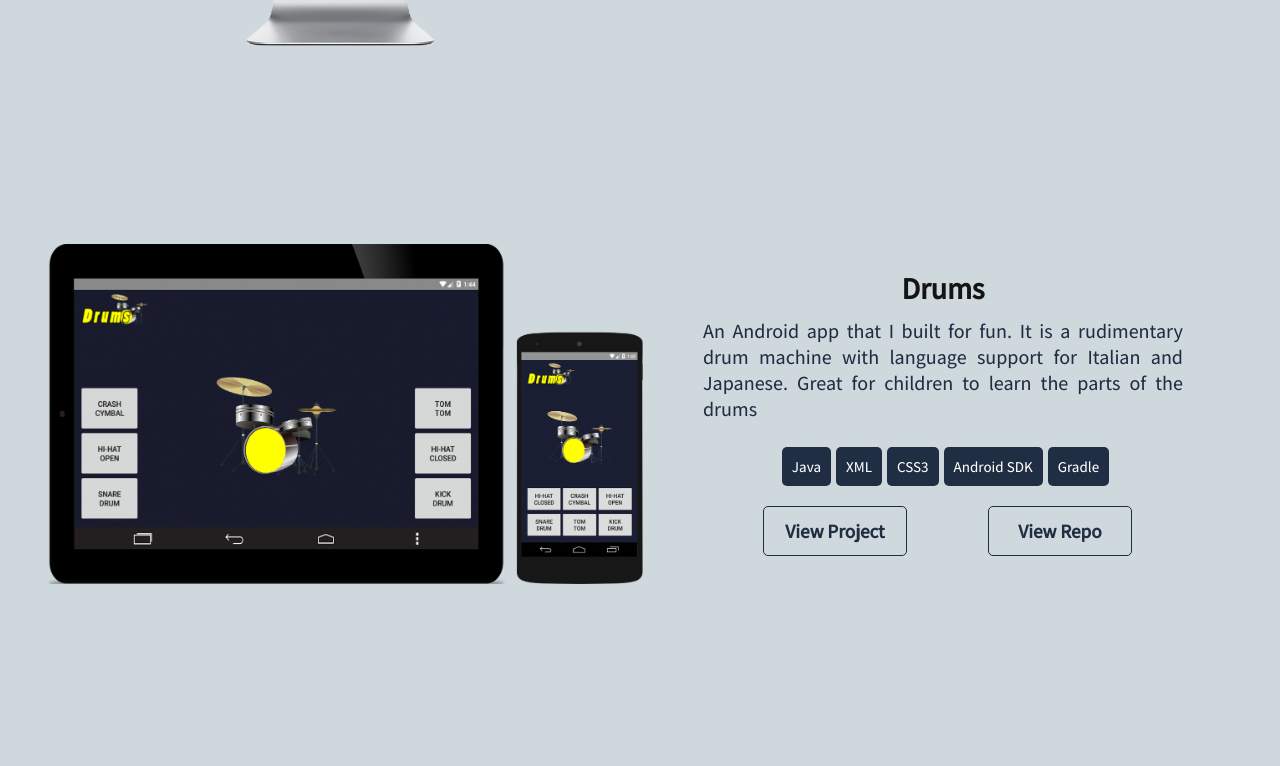
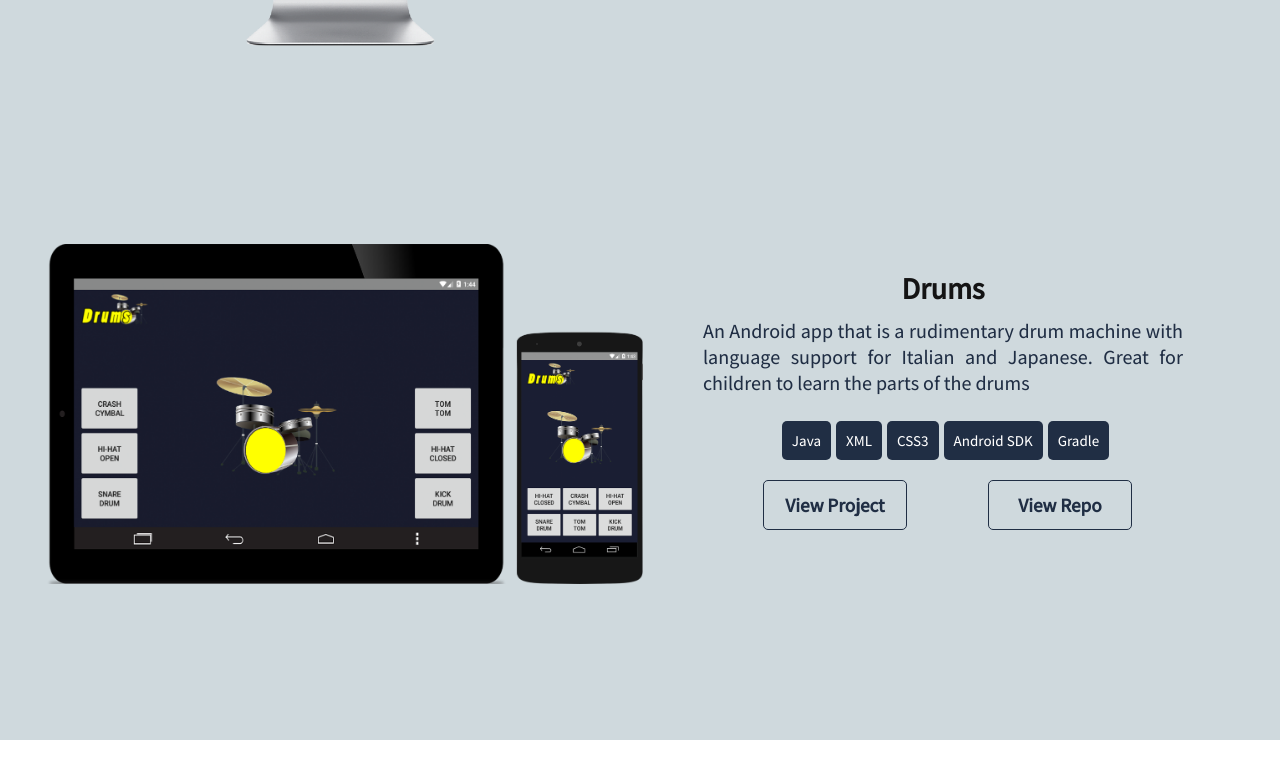
Before and after one commit to LeReiver/new-portfolio, a React (Create React App) app: page /projects in a window 1280 px wide. Shown: the part 1285-2051 px from the top of the page. After the commit the page ends 2025 px from the top, so only its background shows below. Built offline with nearby package versions, Linux system fonts and the light colour scheme; a web font is replaced by a local one.

Commit message:
adjusted main heading text position

```diff
--- a/src/components/main/main.css
+++ b/src/components/main/main.css
@@ -21,6 +21,7 @@ p, p.p2 {
 
 p.p2.heading {
   text-align: center;
+  margin-top: 30px;
 }
 
 .projects-button {
@@ -76,7 +77,6 @@ p.p2.heading {
 
 @media only screen and (max-width: 600px) {
   .main-title {
-    margin-top: 40px;
     font-size: 40px;
     padding-top: 20px;
   }
--- a/src/components/projects/projects.js
+++ b/src/components/projects/projects.js
@@ -72,7 +72,7 @@ render() {
         </div>
         <div className="project-desc app">
           <h2 className="app-h2">Drums</h2>
-          <p className="project-p desc">An Android app that I built for fun. It is a rudimentary drum machine with language support for Italian and Japanese. Great for children to learn the parts of the drums</p>
+          <p className="project-p desc">An Android app that is a rudimentary drum machine with language support for Italian and Japanese. Great for children to learn the parts of the drums</p>
         <ul>
           <li>Java</li>
           <li>XML</li>
```
